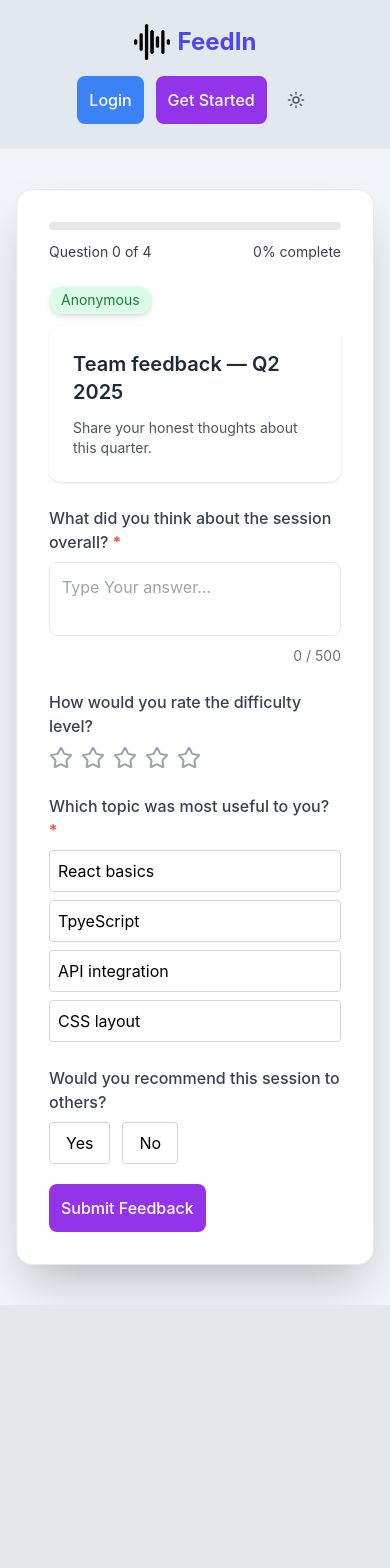
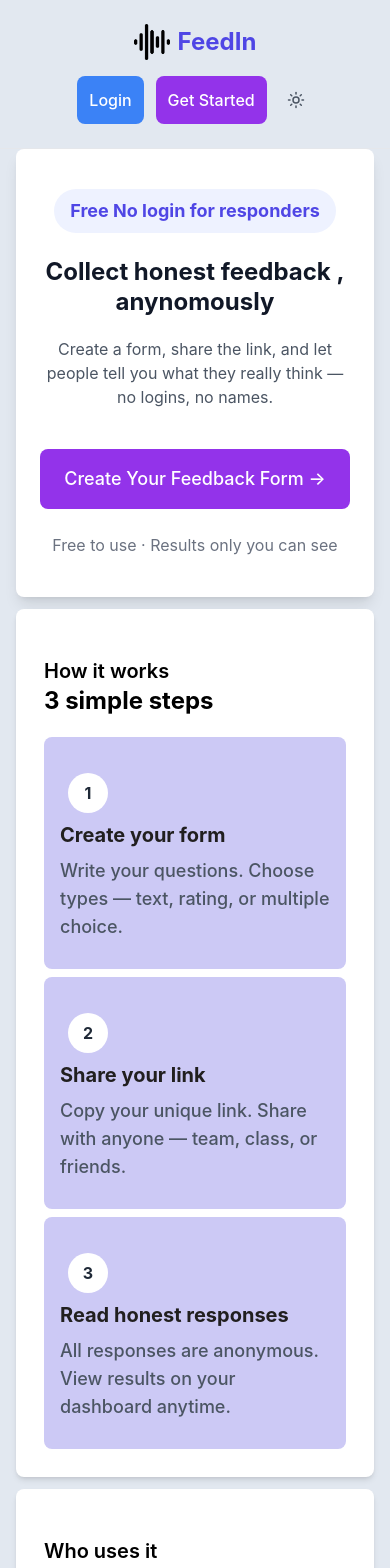
Before and after one commit to soubhik2709/anonymous-feedback-tool, a React (Create React App) app: page / in a window 390 px wide. Shown: the top 1568 px of the page. Before the commit the page ends 1305 px from the top, so only its background shows below. Built offline with nearby package versions, Linux system fonts and the light colour scheme.

Commit message:
Home page response done,setup public navbar , create logged user nav,create hamburger navbar for mobile

```diff
--- a/src/App.tsx
+++ b/src/App.tsx
@@ -1,18 +1,18 @@
 import React from "react";
 import "./App.css";
 
-// import HomePage from "./pages/HomePage";
+import HomePage from "./pages/HomePage";
 // import CreateFormPage from './pages/CreateFormPage';
 // import DashboardPage from "./pages/DashboardPage";
-import SubmitFeedbackPage from './pages/SubmitFeedbackPage';
+// import SubmitFeedbackPage from './pages/SubmitFeedbackPage';
 function App() {
   return (
     <div className="page-wrapper">
       <div className="container shadow-xl">
-        {/* <HomePage /> */}
+        <HomePage />
         {/* <CreateFormPage/>  */}
         {/* <DashboardPage /> */}
-          <SubmitFeedbackPage/>
+          {/* <SubmitFeedbackPage/> */}
       </div>
     </div>
   );
--- a/src/components/layout/Hero.tsx
+++ b/src/components/layout/Hero.tsx
@@ -5,7 +5,7 @@ export default function Hero({ children }: HeroProp) {
   return (
     <span
       className="flex flex-col items-center justify-center
-text-center px-4 py-24 bg-white rounded-lg"
+text-center px-4 py-10 lg:py-24 bg-white rounded-lg  shadow-lg"
     >
       {children}
     </span>
--- a/src/pages/HomePage.tsx
+++ b/src/pages/HomePage.tsx
@@ -10,10 +10,10 @@ export default function Homepage() {
           <span className="mb-6 inline-block text-lg font-bold text-indigo-600 bg-indigo-50 px-4 py-2 rounded-full">
             Free No login for responders
           </span>
-          <h1 className="text-4xl md:text-5xl font-bold text-gray-900 leading-tight max-w-2xl">
+          <h1 className="text-2xl md:text-3xl font-bold text-gray-900 leading-tight max-w-2xl">
             Collect honest feedback , <br /> anynomously
           </h1>
-          <p className="mt-6 text-lg text-gray-600 max-w-2xl">
+          <p className="px-3 lg:p-4 mt-5 lg:mt-7 text-base lg:text-lg text-gray-600 max-w-2xl ">
             Create a form, share the link, and let people tell you what they
             really think — no logins, no names.
           </p>
@@ -29,13 +29,13 @@ export default function Homepage() {
           </p>
         </Hero>
 
-       <section className="bg-white mt-3 p-7 rounded-lg  min-h-[400px]">
+       <section className="bg-white mt-3 p-7 rounded-lg  min-h-[400px] shadow-md">
         <div className="my-5">
           <p className="font-semibold text-xl">How it works</p>
           <p className="font-bold text-2xl ">3 simple steps</p>
           {/* should i use p tag for this ?or use something anothre? */}
           </div>
-          <div className=" grid grid-cols-3 gap-2">
+          <div className=" grid grid-cols-1 lg:grid-cols-3 gap-2">
           <SectionBox
           counts= {1}
           title= "Create your form"
@@ -54,13 +54,13 @@ export default function Homepage() {
         </div>
        </section>
 
-        <section className="bg-white mt-3 p-7 rounded-lg  min-h-[400px]">
+        <section className="bg-white shadow-md mt-3 p-7 rounded-lg  min-h-[400px] ">
         <div className="my-5">
           <p className="font-semibold text-xl">Who uses it</p>
           <p className="font-bold text-2xl ">Built for everyone</p>
           {/* should i use p tag for this ?or use something anothre? */}
           </div>
-          <div className=" grid grid-cols-3 gap-2">
+          <div className=" grid grid-cols-1 lg:grid-cols-3 gap-2">
           <SectionBox
           counts= {1}
           title= "Teachers"
```
